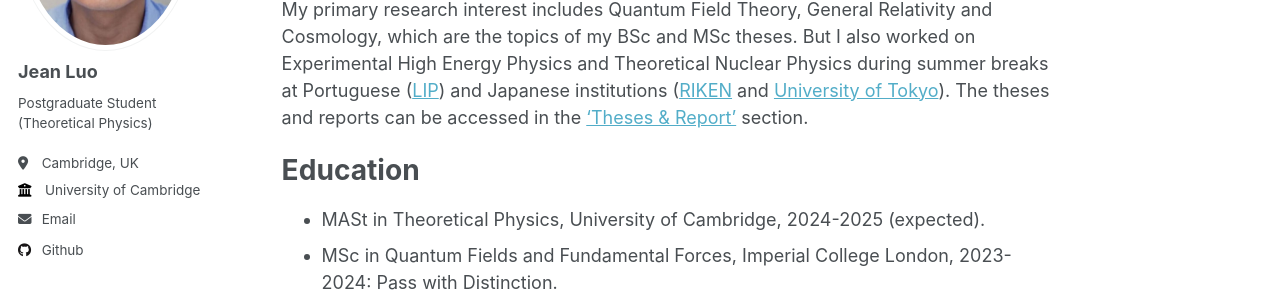
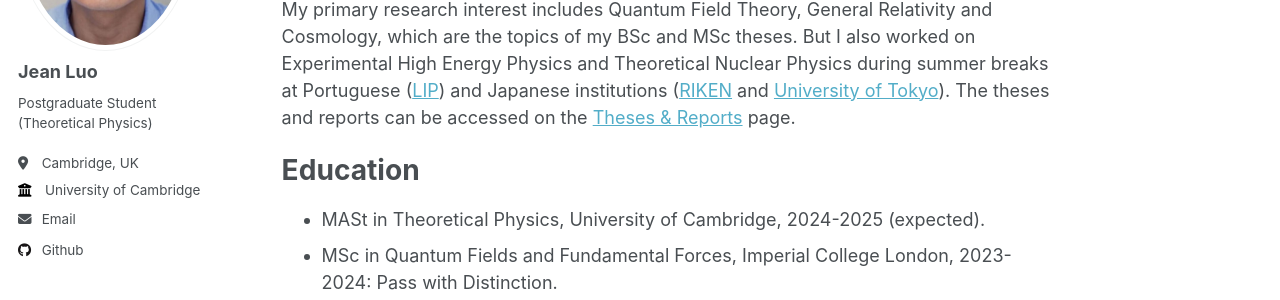
Before and after one commit to JeanYunqiLuo/JeanYunqiLuo.github.io, a Jekyll site: the page built from _pages/about.md, in a window 1280 px wide and 900 px high. Shown: the part 284-584 px from the top of the window. Built offline with Jekyll 4.4.1, drawn with Linux system fonts in a browser that asks for light colours.

Commit message:
Update about.md

```diff
--- a/_pages/about.md
+++ b/_pages/about.md
@@ -9,7 +9,7 @@ redirect_from:
 
 I am currently a postgraduate student of the MASt in Theoretical Physics programme (Part III) at University of Cambridge. I previously obtained a BSc degree and a MSc degree at Imperial College London, both majored in theoretical physics, with theses supervised by [Prof. Andrew Tolley](https://profiles.imperial.ac.uk/a.tolley) and [Prof. Carlo Contaldi](https://profiles.imperial.ac.uk/c.contaldi), respectively.
 
-My primary research interest includes Quantum Field Theory, General Relativity and Cosmology, which are the topics of my BSc and MSc theses. But I also worked on Experimental High Energy Physics and Theoretical Nuclear Physics during summer breaks at Portuguese ([LIP](https://lip.pt/?section=about&page=presentation&lang=en)) and Japanese institutions ([RIKEN](https://www.riken.jp/en/) and [University of Tokyo](https://www.u-tokyo.ac.jp/en/)). The theses and reports can be accessed in the ['Theses & Report'](https://jeanyunqiluo.github.io//cv/) section.
+My primary research interest includes Quantum Field Theory, General Relativity and Cosmology, which are the topics of my BSc and MSc theses. But I also worked on Experimental High Energy Physics and Theoretical Nuclear Physics during summer breaks at Portuguese ([LIP](https://lip.pt/?section=about&page=presentation&lang=en)) and Japanese institutions ([RIKEN](https://www.riken.jp/en/) and [University of Tokyo](https://www.u-tokyo.ac.jp/en/)). The theses and reports can be accessed on the [Theses & Reports](https://jeanyunqiluo.github.io//cv/) page.
 
 Education
 ======
```
